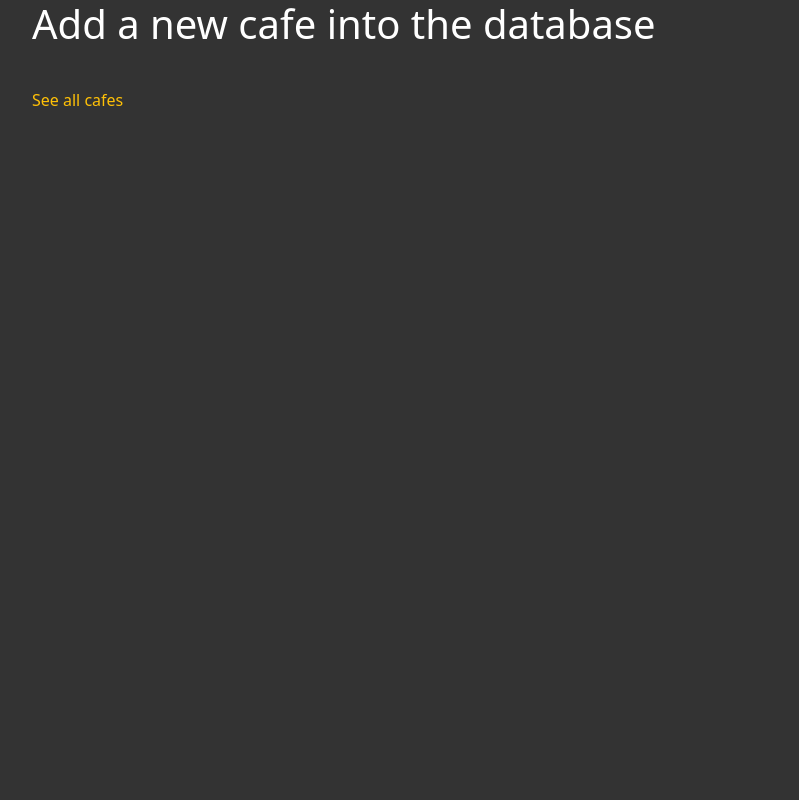
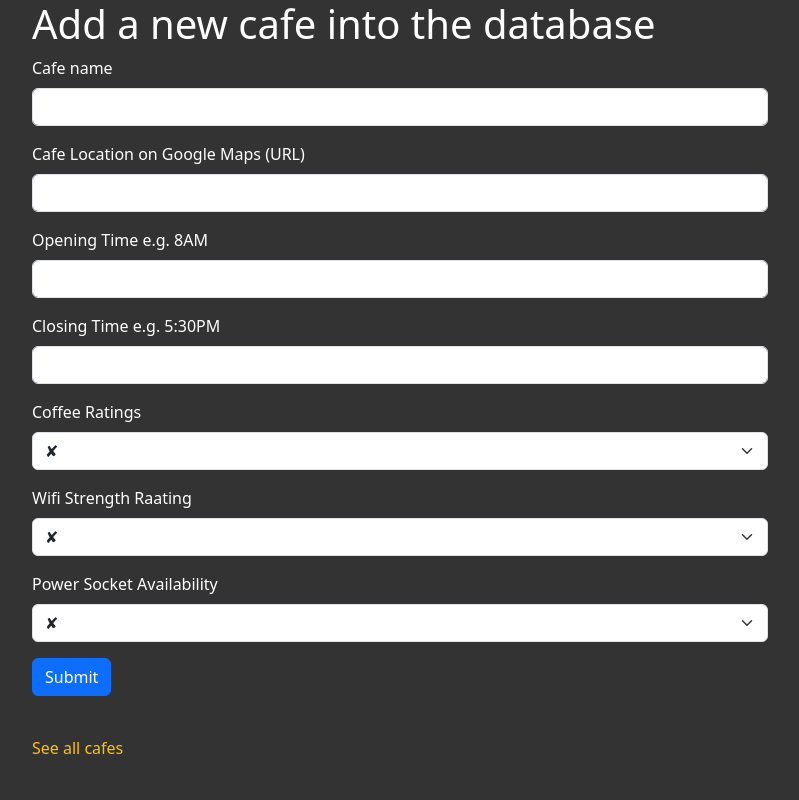
Before and after one commit to Ashwath2727/Python-Day-62-Coffee-and-Wifi, a Flask app: page /add in a window 1280 px wide. Shown: the whole page, without its empty margins (50-849 px from the left). Run offline with Flask 3, Linux system fonts and the light colour scheme; some libraries are stand-ins or nearby versions.

Commit message:
added logic for adding new cafes into the csv file

```diff
--- a/cafe-data.csv
+++ b/cafe-data.csv
@@ -3,3 +3,4 @@ Lighthaus,https://goo.gl/maps/2EvhB4oq4gyUXKXx9,11AM, 3:30PM,☕☕☕☕️,
 Esters,https://goo.gl/maps/13Tjc36HuPWLELaSA,8AM,3PM,☕☕☕☕,💪💪💪,🔌
 Ginger & White,https://goo.gl/maps/DqMx2g5LiAqv3pJQ9,7:30AM,5:30PM,☕☕☕,✘,🔌
 Mare Street Market,https://goo.gl/maps/ALR8iBiNN6tVfuAA8,8AM,1PM,☕☕,💪💪💪,🔌🔌🔌
+dfw,https://share.google/7Rtiwc8l05JHzLWmB,8,5,✘,💪💪💪,🔌🔌🔌🔌🔌
--- a/cafe_form.py
+++ b/cafe_form.py
@@ -1,8 +1,44 @@
 from flask_wtf import FlaskForm
-from wtforms import StringField, SubmitField
-from wtforms.validators import DataRequired
+from wtforms import StringField, SubmitField, FieldList, FormField
+from wtforms.fields.choices import SelectField
+from wtforms.validators import DataRequired, URL
 
 
 class CafeForm(FlaskForm):
-    cafe = StringField('Cafe name', validators=[DataRequired()])
+    cafe = StringField('Cafe name', validators=[DataRequired(message="This field is required")])
+
+    location = StringField(
+        label="Cafe Location on Google Maps (URL)",
+        validators=[DataRequired(message="This field is required"), URL(message="Please enter a valid Google Maps URL")]
+    )
+
+    opening_time = StringField(label="Opening Time e.g. 8AM", validators=[DataRequired(message="This field is required")])
+
+    closing_time = StringField(label="Closing Time e.g. 5:30PM", validators=[DataRequired(message="This field is required")])
+
+    coffee_ratings_list = [("1", "✘")]
+    coffee_ratings_list.extend([(str(i), ("☕"*(i-1) ) ) for i in range(2, 7)])
+    print(coffee_ratings_list)
+    ratings = SelectField(
+        label="Coffee Ratings",
+        validators=[DataRequired(message="This field is required")],
+        choices=coffee_ratings_list
+    )
+
+    wifi_strength_rating_list = [("1", "✘")]
+    wifi_strength_rating_list.extend([(str(i), ("💪"*(i-1) ) ) for i in range(2, 7)])
+    wifi_strength_rating = SelectField(
+        label="Wifi Strength Raating",
+        validators=[DataRequired(message="This field is required")],
+        choices=wifi_strength_rating_list
+    )
+
+    power_socket_availability_list = [("1", "✘")]
+    power_socket_availability_list.extend([(str(i), ("🔌"*(i-1) ) ) for i in range(2, 7)])
+    power_socket_availability = SelectField(
+        label="Power Socket Availability",
+        validators=[DataRequired()],
+        choices=power_socket_availability_list
+    )
+
     submit = SubmitField('Submit')
--- a/main.py
+++ b/main.py
@@ -41,11 +41,39 @@ def home():
     return render_template("index.html")
 
 
-@app.route('/add')
+@app.route('/add', methods=['GET', 'POST'])
 def add_cafe():
     form = CafeForm()
     if form.validate_on_submit():
         print("True")
+
+        print(form.cafe.data)
+        print(form.opening_time.data)
+        print(form.ratings.choices)
+
+        print(form.data)
+
+        data_string = ""
+        for key, value in form.data.items():
+            if key == "ratings":
+                print(value)
+                print(dict(form.ratings.choices).get(value))
+                data_string += f"{dict(form.ratings.choices).get(value)},"
+            elif key == "wifi_strength_rating":
+                data_string += f"{dict(form.wifi_strength_rating.choices).get(value)},"
+            elif key == "power_socket_availability":
+                data_string += f"{dict(form.power_socket_availability.choices).get(value)},"
+            elif key in ("cafe", "location", "opening_time", "closing_time"):
+                data_string += f"{value},"
+
+        print(data_string[:-1])
+        final_string = data_string[:-1]
+        with open("cafe-data.csv", "a", encoding="utf-8") as data_file:
+            data_file.write(f"\n{final_string}")
+
+
+    else:
+        print("False")
     # Exercise:
     # Make the form write a new row into cafe-data.csv
     # with   if form.validate_on_submit()
--- a/templates/add.html
+++ b/templates/add.html
@@ -1,4 +1,6 @@
 {% extends 'base.html' %}
+
+{% from "bootstrap5/form.html" import render_form %}
 <!--Don't forget your import here-->
 {% block title %}Add A New Cafe{% endblock %}
 
@@ -10,8 +12,9 @@
       <h1>Add a new cafe into the database</h1>
 
       <!-- This is where your WTForm will go -->
+        {{ render_form(form, novalidate=True) }}
 
-	  <p class="space-above"><a href="#">See all cafes</a></p>
+	  <p class="space-above"><a href="{{ url_for('cafes') }}">See all cafes</a></p>
 
     </div>
   </div>
```
